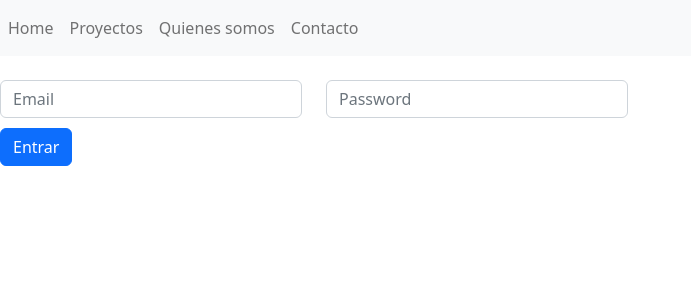
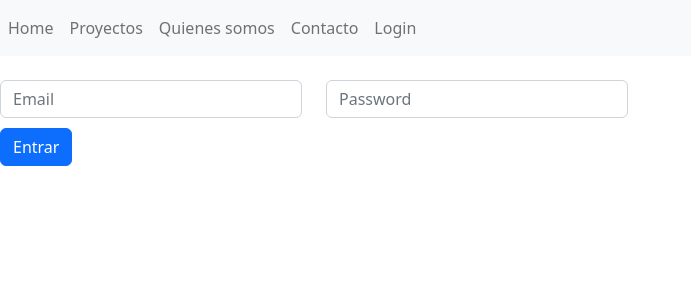
Before and after one commit to Yoel-Gasca/appempleados, an Angular app: page /login in a window 1280 px wide. Shown: the top 300 px of the page, without its empty margins (0-691 px from the left). Built offline with nearby package versions, Linux system fonts and the light colour scheme.

Commit message:
Login Logout

```diff
--- a/src/app/app.component.html
+++ b/src/app/app.component.html
@@ -15,6 +15,12 @@
     <li class="nav-item">
       <a class="nav-link" href="contacto">Contacto</a>
     </li>
+    <li class="nav-item" *ngIf="!userLogin()">
+      <a class="nav-link" routerLink="/login">Login</a>
+    </li>
+    <li class="nav-item" *ngIf="userLogin()">
+      <a class="nav-link" (click)="userLogout()">Logout</a>
+    </li>
   </ul>
 
 </nav>
--- a/src/app/app.component.ts
+++ b/src/app/app.component.ts
@@ -3,6 +3,7 @@ import { Empleado } from './empleado.model';
 import { EmpleadosService } from './empleados.service';
 import { ServicioEmpleadosService } from './servicio-empleados.service';
 import firebase from 'firebase/compat/app';
+import { LoginService } from './login/login.service';
 
 @Component({
   selector: 'app-root',
@@ -13,7 +14,7 @@ export class AppComponent {
   titulo = 'Lista de Motociclistas';
 
   //llamado al servicio creado
-  constructor(private miServicio:ServicioEmpleadosService, private empleadosService:EmpleadosService) {
+  constructor(private miServicio:ServicioEmpleadosService, private empleadosService:EmpleadosService, private loginServive:LoginService) {
 
    // this.empleados=this.empleadosService.empleados;
   }
@@ -26,6 +27,16 @@ export class AppComponent {
       authDomain: "empleados-4aa26.firebaseapp.com",
     })
   }
+
+  //Metodos de login y logout
+  userLogin(){
+    return this.loginServive.userLogin();
+  }
+
+  userLogout(){
+    this.loginServive.userLogout();
+  }
+
   /*empleados:Empleado[]=[]
 
   agregarEmpleado(){
--- a/src/app/login/login.service.ts
+++ b/src/app/login/login.service.ts
@@ -38,4 +38,18 @@ export class LoginService{
 
         return this.token;
     }
+
+    //Verifica si el usuario esta logueado
+    userLogin(){
+
+        return this.token;
+    }
+
+    //Metodo para cerrar sesion de usuario
+    userLogout(){
+        firebase.auth().signOut().then(()=>{
+            this.token="";
+            this.router.navigate(['/']);
+        });
+    }
 }
```
